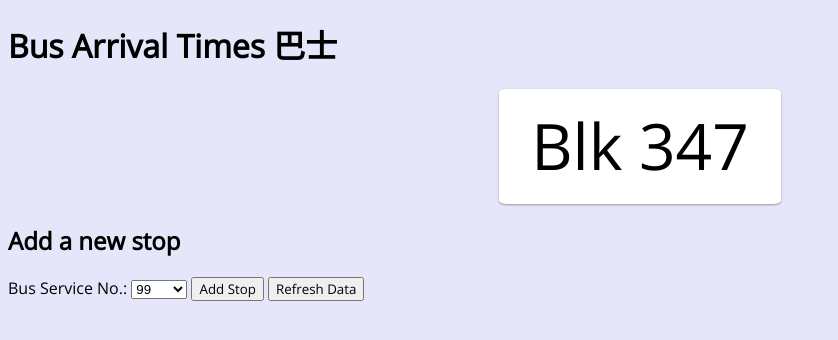
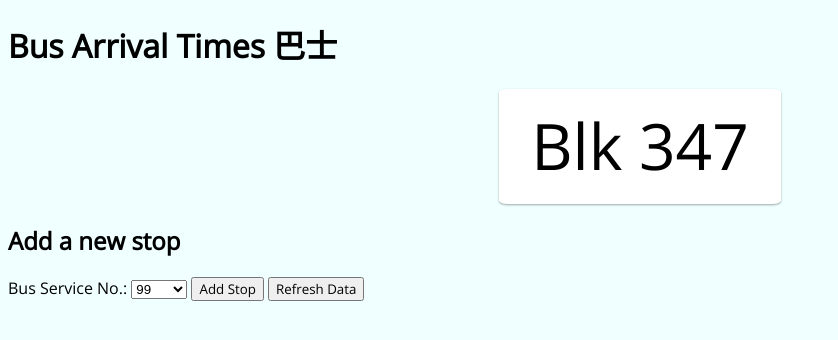
Before and after one commit to m-t-chang/simple-bus-arrivals-sg, a website: page index.html in a window 1280 px wide. Shown: the whole page, without its empty margins (0-838 px from the left). Drawn offline with nearby package versions, Linux system fonts and the light colour scheme; no server answers.

Commit message:
change bkgnd color

```diff
--- a/style.css
+++ b/style.css
@@ -4,7 +4,7 @@ button {
 }
 
 body {
-    background-color: lavender;
+    background-color: azure;
 }
 
 .card {
```
